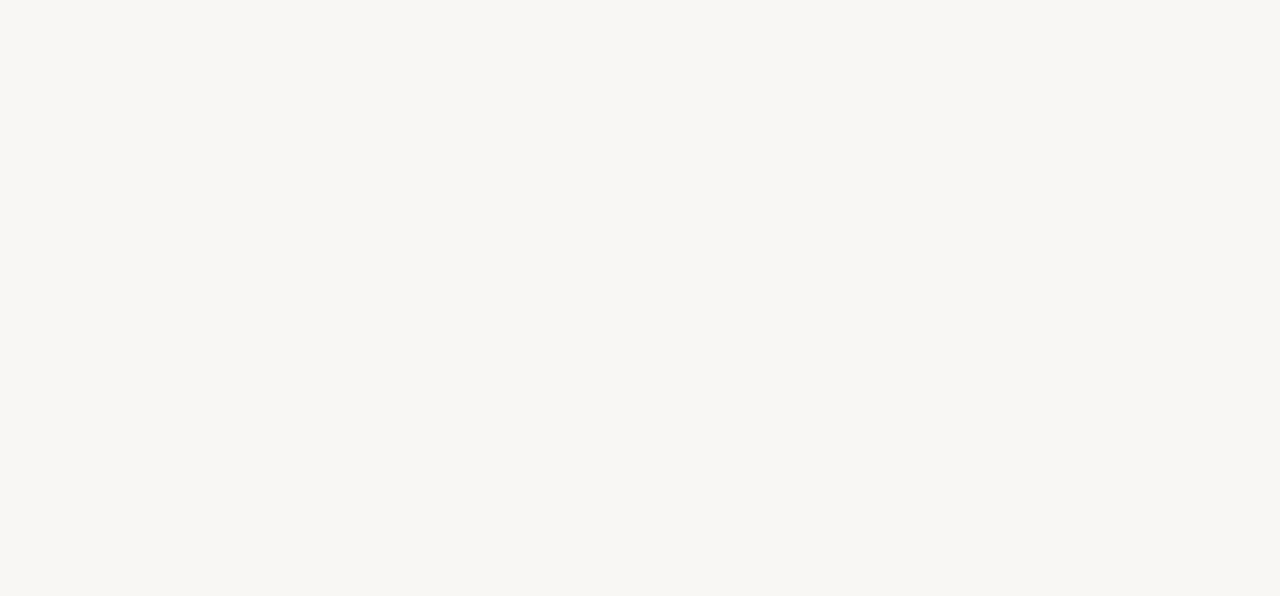
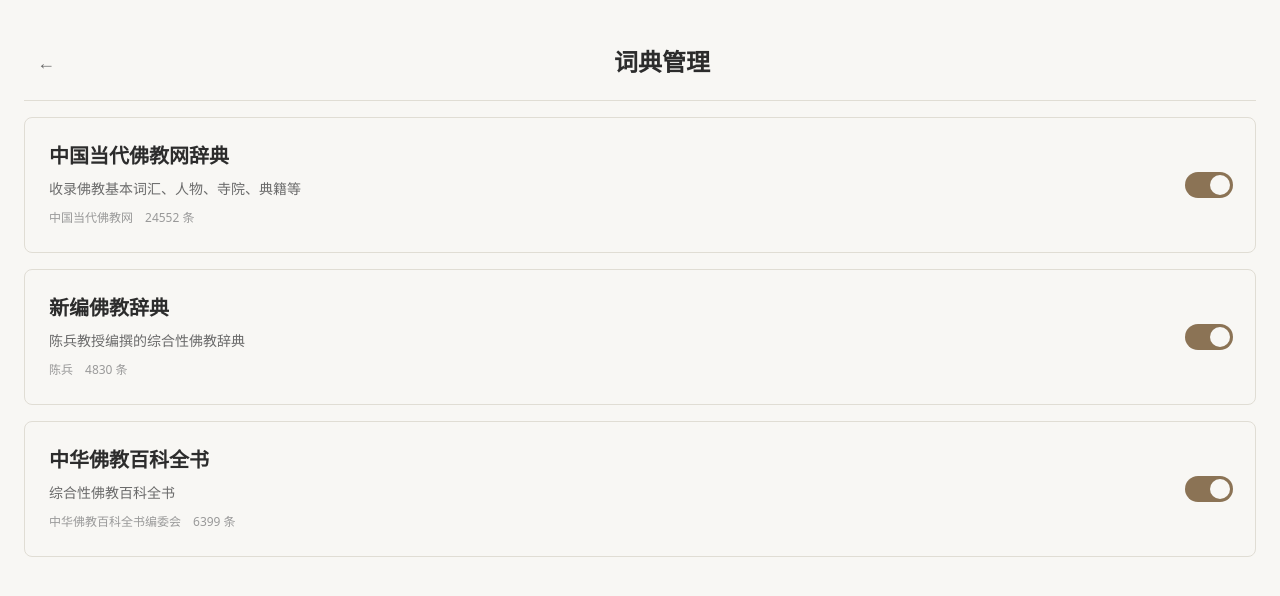
Before and after one commit to duckytan/buddhist-reader, a Vue app: page /dicts in a window 1280 px wide. Before the commit this address had no page. Shown: the top 596 px of the page. Built offline with nearby package versions, Linux system fonts and the light colour scheme.

Commit message:
feat(v3): 词典管理页面
- DictManager.vue: 显示3部词典+信息+启用禁用开关+加载/错误状态
- router: 添加 /dicts 路由（懒加载）
- 词典启用禁用已持久化到 localStorage（dictStore）
Co-authored-by: monkeycode-ai <monkeycode-ai@chaitin.com>

```diff
--- /dev/null
+++ b/src/pages/DictManager.vue
@@ -0,0 +1,169 @@
+<template>
+  <div class="dict-manager">
+    <header class="dict-manager__header">
+      <button
+        class="dict-manager__back"
+        @click="$router.push('/')"
+      >
+        <span class="dict-manager__icon">&#8592;</span>
+      </button>
+      <h1 class="dict-manager__title">
+        词典管理
+      </h1>
+    </header>
+
+    <div
+      v-if="loading"
+      class="dict-manager__loading"
+    >
+      加载中...
+    </div>
+    <div
+      v-else-if="error"
+      class="dict-manager__error"
+    >
+      <p>加载失败: {{ error }}</p>
+      <button
+        class="dict-manager__retry"
+        @click="loadManifest"
+      >
+        重试
+      </button>
+    </div>
+
+    <ul
+      v-else
+      class="dict-manager__list"
+    >
+      <li
+        v-for="dict in manifest"
+        :key="dict.id"
+        class="dict-manager__item"
+      >
+        <div class="dict-manager__info">
+          <h3 class="dict-manager__name">
+            {{ dict.name }}
+          </h3>
+          <p class="dict-manager__desc">
+            {{ dict.description }}
+          </p>
+          <div class="dict-manager__meta">
+            <span class="dict-manager__author">{{ dict.author }}</span>
+            <span class="dict-manager__count">{{ dict.entryCount }} 条</span>
+          </div>
+        </div>
+        <label class="dict-manager__toggle">
+          <input
+            type="checkbox"
+            :checked="dictStore.isDictEnabled(dict.id)"
+            @change="dictStore.toggleDict(dict.id)"
+          >
+          <span class="dict-manager__switch" />
+        </label>
+      </li>
+    </ul>
+  </div>
+</template>
+
+<script setup>
+import { ref, onMounted } from 'vue'
+import { useDictStore } from '../stores/dict'
+
+const dictStore = useDictStore()
+const manifest = ref([])
+const loading = ref(false)
+const error = ref(null)
+
+async function loadManifest() {
+  loading.value = true
+  error.value = null
+  try {
+    const resp = await fetch('/dicts/manifest.json')
+    if (!resp.ok) throw new Error(`HTTP ${resp.status}`)
+    manifest.value = await resp.json()
+  } catch (e) {
+    error.value = e.message
+  } finally {
+    loading.value = false
+  }
+}
+
+onMounted(loadManifest)
+</script>
+
+<style scoped>
+.dict-manager {
+  max-width: var(--max-content-width);
+  margin: 0 auto; padding: var(--spacing-lg);
+  min-height: 100vh; background: var(--color-canvas);
+}
+.dict-manager__header {
+  display: flex; align-items: center;
+  padding: var(--spacing-md) 0; border-bottom: 1px solid var(--color-hairline);
+}
+.dict-manager__back {
+  min-width: var(--touch-target); min-height: var(--touch-target);
+  display: flex; align-items: center; justify-content: center;
+}
+.dict-manager__icon { font-size: var(--text-body-lg); color: var(--color-ink-muted); }
+.dict-manager__title {
+  flex: 1; font-family: var(--font-serif); font-size: var(--text-h2);
+  text-align: center;
+}
+.dict-manager__loading, .dict-manager__error {
+  text-align: center; padding: var(--spacing-xxl); color: var(--color-ink-muted);
+}
+.dict-manager__error { color: var(--color-error); }
+.dict-manager__retry {
+  padding: var(--spacing-xs) var(--spacing-lg);
+  background: var(--color-accent); color: var(--color-canvas);
+  border-radius: var(--radius-pill);
+}
+.dict-manager__list { padding: var(--spacing-md) 0; }
+.dict-manager__item {
+  display: flex; align-items: center; justify-content: space-between;
+  padding: var(--spacing-lg);
+  margin-bottom: var(--spacing-md);
+  background: var(--card-bg); border: var(--card-border);
+  border-radius: var(--card-radius);
+}
+.dict-manager__info { flex: 1; }
+.dict-manager__name {
+  font-family: var(--font-serif); font-size: var(--text-h3);
+  margin-bottom: var(--spacing-xs);
+}
+.dict-manager__desc {
+  font-size: var(--text-body-sm); color: var(--color-ink-muted);
+  margin-bottom: var(--spacing-xs);
+}
+.dict-manager__meta {
+  display: flex; gap: var(--spacing-sm);
+  font-size: var(--text-caption); color: var(--color-ink-subtle);
+}
+.dict-manager__toggle {
+  position: relative; display: inline-block;
+  min-width: var(--touch-target); min-height: var(--touch-target);
+  cursor: pointer;
+}
+.dict-manager__toggle input { opacity: 0; width: 0; height: 0; }
+.dict-manager__switch {
+  position: absolute; top: 50%; left: 50%; transform: translate(-50%, -50%);
+  width: 48px; height: 26px; background: var(--color-hairline);
+  border-radius: var(--radius-pill); transition: background 0.3s;
+}
+.dict-manager__switch::after {
+  content: ''; position: absolute; top: 3px; left: 3px;
+  width: 20px; height: 20px; background: var(--color-canvas);
+  border-radius: 50%; transition: transform 0.3s;
+}
+.dict-manager__toggle input:checked + .dict-manager__switch {
+  background: var(--color-accent);
+}
+.dict-manager__toggle input:checked + .dict-manager__switch::after {
+  transform: translateX(22px);
+}
+@media (max-width: 480px) {
+  .dict-manager { padding: var(--spacing-sm); }
+  .dict-manager__item { padding: var(--spacing-md); }
+}
+</style>
--- a/src/router/index.js
+++ b/src/router/index.js
@@ -10,6 +10,11 @@ const routes = [
     path: '/reader/:id',
     name: 'reader',
     component: () => import('../pages/Reader.vue')
+  },
+  {
+    path: '/dicts',
+    name: 'dicts',
+    component: () => import('../pages/DictManager.vue')
   }
 ]
 
```
Also changed, not shown: .monkeycode/specs/v3.0/tasklist.md.
